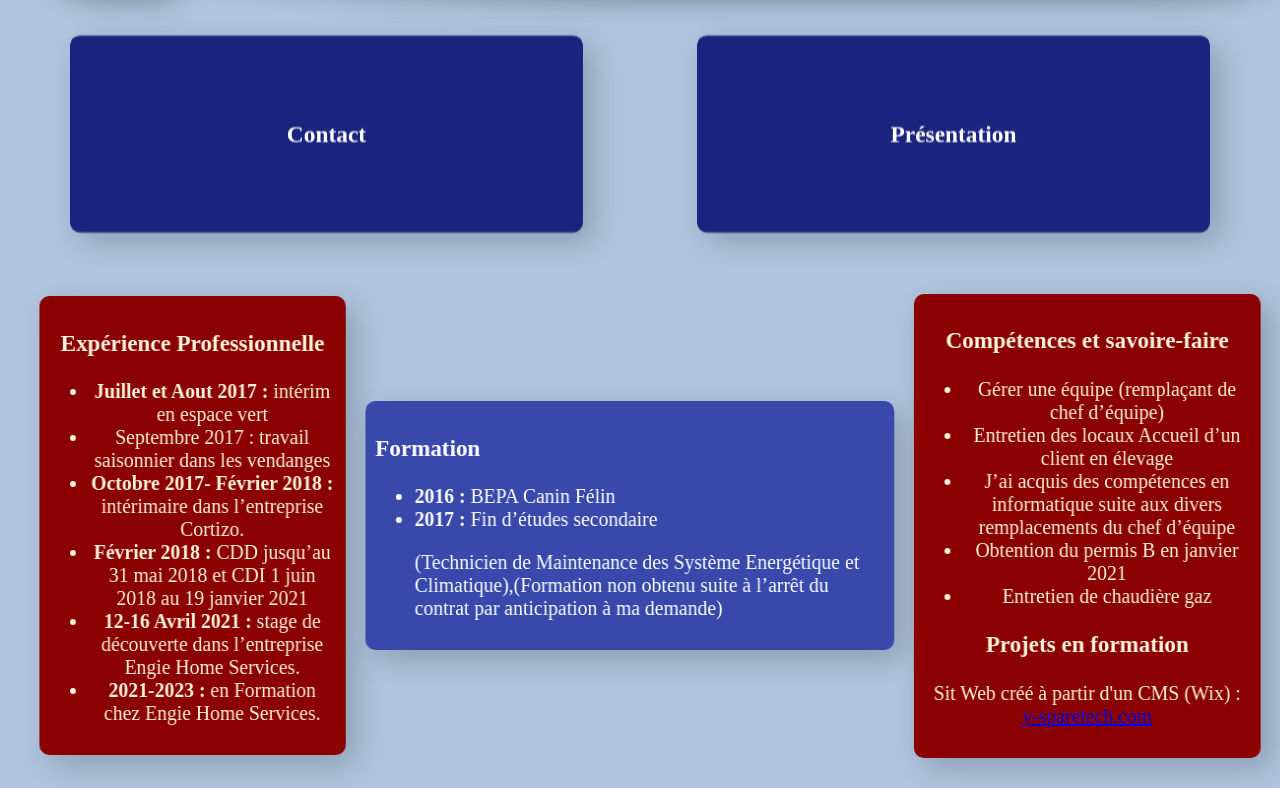
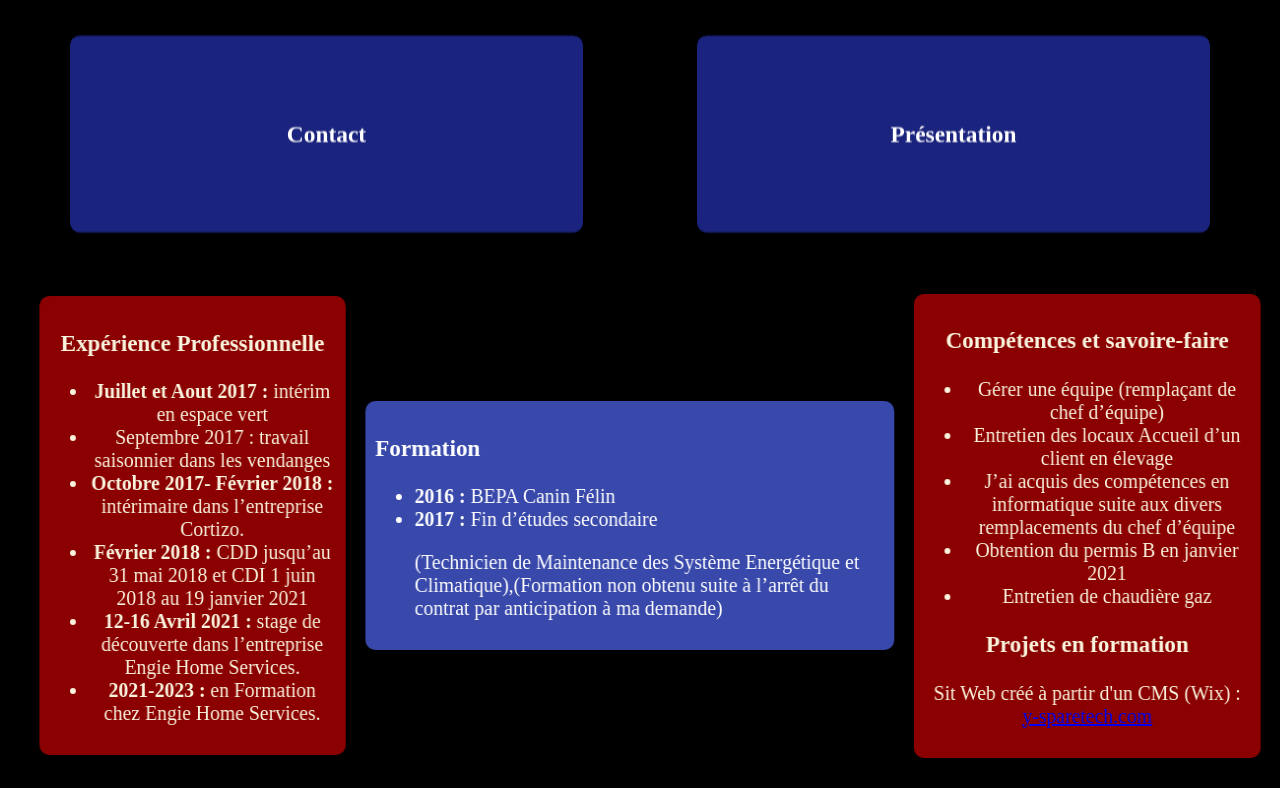
Before and after one commit to Madara180118/Mon-CV, a plain HTML site: page index.html in a window 1280 px wide. Shown: the part 186-974 px from the top of the page. Drawn offline with Linux system fonts and the light colour scheme.

Commit message:
Update Style.css

```diff
--- a/Style.css
+++ b/Style.css
@@ -1,4 +1,4 @@
-body { background-color: #B0C4DE; margin: 20px; font-size: 20px; color: #212121; }
+body { background-color: black; margin: 20px; font-size: 20px; color: #212121; }
 
 	header { background-color: #800020 ; display: flex;
 			align-items: center; justify-content: space-between;
```
